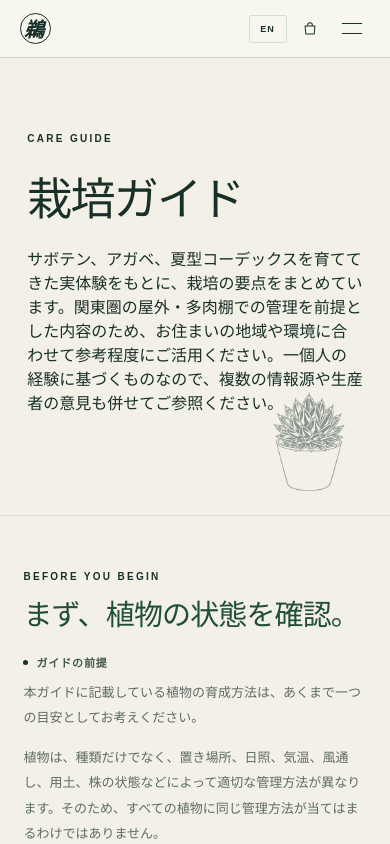
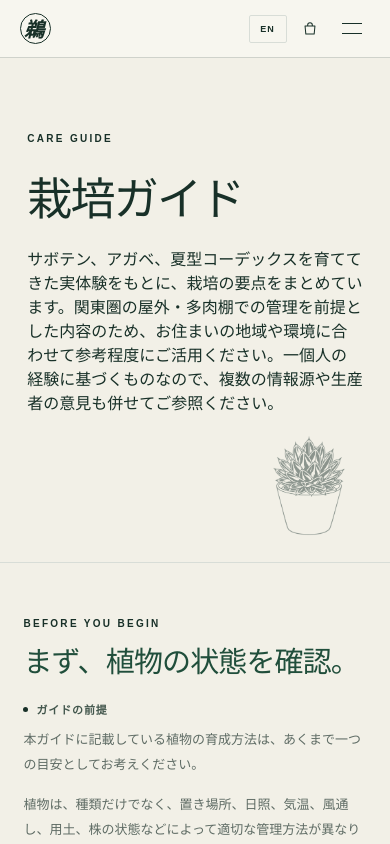
Before and after one commit to KomeUme/unomori-plant-archive, a Next.js app: page /care-guide in a window 390 px wide. Shown: the top 844 px of the page. Built offline with nearby package versions, Linux system fonts and the light colour scheme; no server answers.

Commit message:
Increase mobile guide hero spacing

```diff
--- a/app/globals.css
+++ b/app/globals.css
@@ -370,6 +370,6 @@ footer { background:#132c23; color:white; display:grid; grid-template-columns:1.
 }
 
 @media (max-width:620px) {
-  .care-guide-page-hero { padding-bottom:85px; }
-  .care-guide-sasanoyuki-illustration { right:7vw; bottom:19px; width:108px; opacity:.55; }
+  .care-guide-page-hero { padding-bottom:132px; }
+  .care-guide-sasanoyuki-illustration { right:7vw; bottom:22px; width:108px; opacity:.55; }
 }
```
